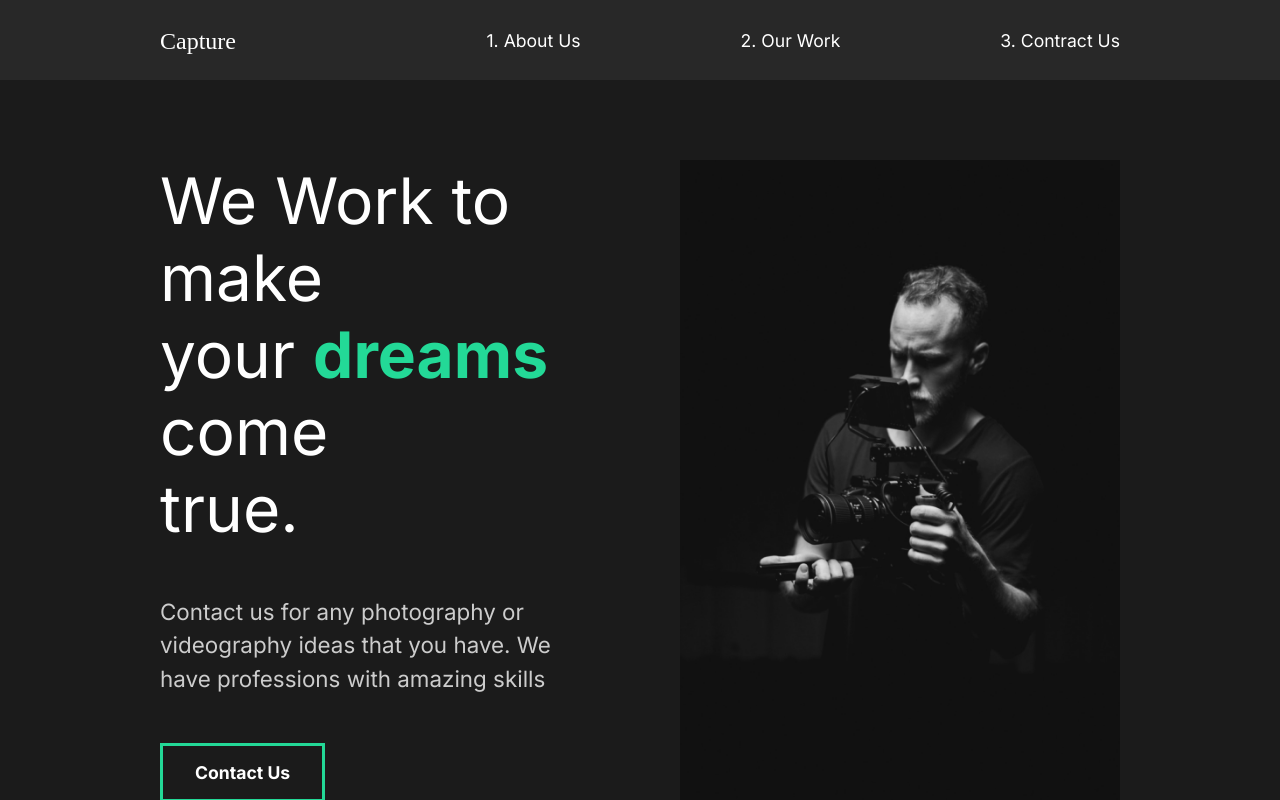
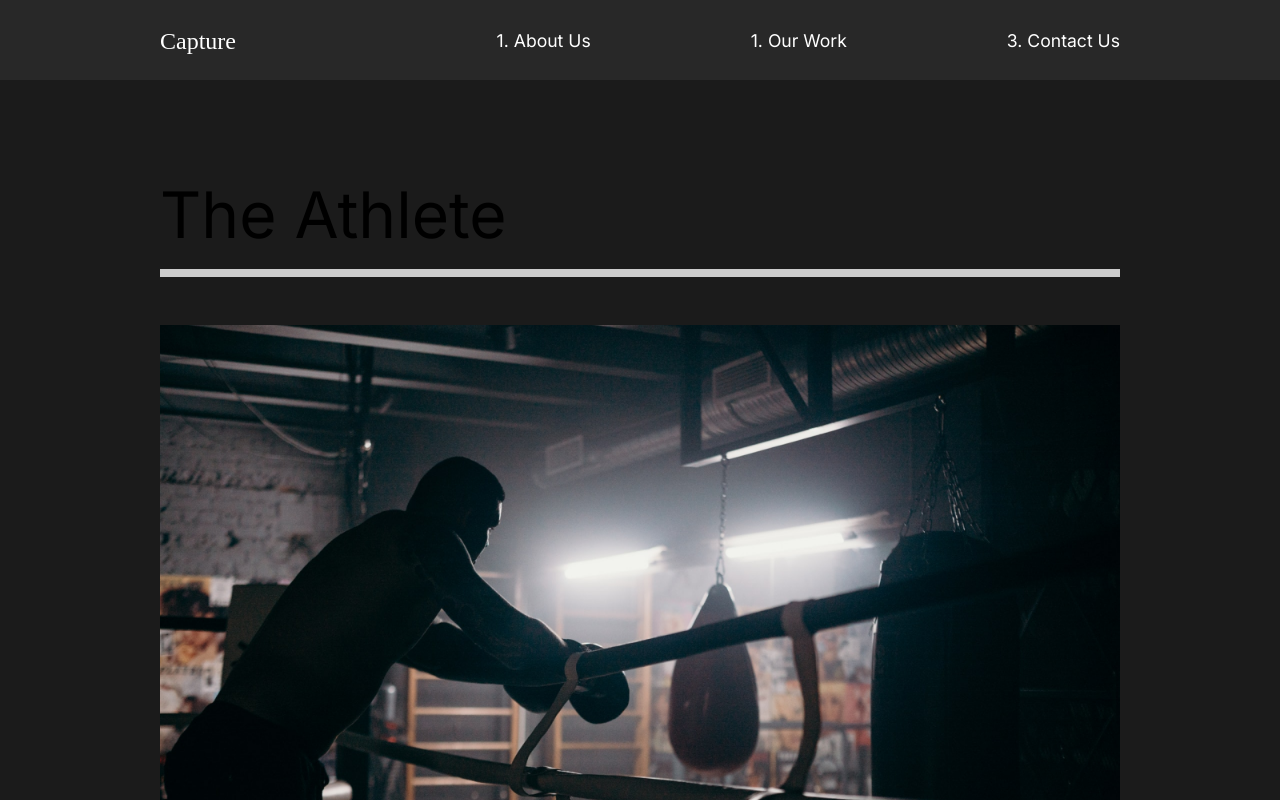
Before and after one commit to tbriggs1/portfoliowebste, a React (Create React App) app: page /work in a window 1280 px wide. Shown: the top 800 px of the page. Built offline with nearby package versions, Linux system fonts and the light colour scheme.

Commit message:
Pages added

```diff
--- a/src/App.js
+++ b/src/App.js
@@ -2,12 +2,27 @@ import React from 'react';
 import AboutSection from './components/AboutSection';
 import AboutUs from './pages/AboutUs';
 import GlobalStyle from './components/GlobalFile'
+import ContactUs from './pages/ContactUs';
+import OurWork from './pages/OurWork';
+import Nav from './components/Nav';
+import {Switch, Route} from 'react-router-dom';
 
 function App() {
   return (
     <>
       <GlobalStyle />
-      <AboutUs />
+      <Nav />
+      <Switch>
+        <Route path="/" exact>
+          <AboutUs />
+        </Route>
+        <Route path="/work" exact>
+          <OurWork />
+        </Route>
+        <Route path="/contact" exact>
+          <ContactUs />
+        </Route>
+      </Switch>
     </>
   );
 }
--- a/src/components/Nav.js
+++ b/src/components/Nav.js
@@ -1,5 +1,6 @@
 import React from 'react';
 import styled from 'styled-components';
+import {Link} from 'react-router-dom';
 
 const Nav = () => {
     return(
@@ -7,15 +8,15 @@ const Nav = () => {
             <h1><a className="logo" href="#">Capture</a></h1>
             <ul>
                 <li>
-                    <a href="#">1. About Us</a>
+                    <Link to="/">1. About Us</Link>
                 </li>
 
                 <li>
-                    <a href="#">2. Our Work</a>
+                    <Link to="/work">1. Our Work</Link>
                 </li>
 
                 <li>
-                    <a href="#">3. Contract Us</a>
+                    <Link to="/contact">3. Contact Us</Link>
                 </li>
             </ul>
         </StyledNav>
--- a/src/index.js
+++ b/src/index.js
@@ -2,10 +2,13 @@ import React from 'react';
 import ReactDOM from 'react-dom';
 import App from './App';
 import reportWebVitals from './reportWebVitals';
+import {BrowserRouter} from 'react-router-dom';
 
 ReactDOM.render(
   <React.StrictMode>
+    <BrowserRouter>
     <App />
+    </BrowserRouter>
   </React.StrictMode>,
   document.getElementById('root')
 );
--- a/src/pages/AboutUs.js
+++ b/src/pages/AboutUs.js
@@ -10,7 +10,6 @@ const AboutUs = () =>
 {
     return(
         <div>
-            <Nav />
             <AboutSection />
             <ServicesSection />
             <FaqSection />
--- /dev/null
+++ b/src/pages/ContactUs.js
@@ -0,0 +1,12 @@
+import React from 'react';
+
+const ContactUs = () => {
+    return(
+        <div>
+            <h1>Contact Us</h1>
+        </div>
+    );
+};
+
+
+export default ContactUs;
--- /dev/null
+++ b/src/pages/OurWork.js
@@ -0,0 +1,60 @@
+import React from 'react';
+import styled from 'styled-components';
+import { Link } from 'react-router-dom';
+import athlete from '../img/athlete-small.png';
+import theracter from '../img/theracer-small.png';
+import goodtimes from '../img/goodtimes-small.png';
+
+const OurWork = () => {
+    return(
+        <Work>
+            <Movie>
+                <h2>The Athlete</h2>
+                <div className="line"></div>
+                <Link>
+                    <img src={athlete} alt="athlete" />
+                </Link>
+            </Movie>
+            <Movie>
+                <h2>The Racer</h2>
+                <div className="line"></div>
+                <Link>
+                    <img src={theracter} alt="the racer" />
+                </Link>
+            </Movie>
+            <Movie>
+                <h2>The Good Times</h2>
+                <div className="line"></div>
+                <Link>
+                    <img src={goodtimes} alt="good times" />
+                </Link>
+            </Movie>
+        </Work>
+    );
+};
+
+
+const Work = styled.div`
+    min-height: 100vh;
+    overflow: hidden;
+    padding: 5rem 10rem;
+
+    h2{
+        padding: 1rem 0rem;
+    }
+`;
+const Movie = styled.div`
+    padding-bottom: 10rem;
+    .line{
+        height: 0.5rem;
+        background: #cccccc;
+        margin-bottom: 3rem;
+    }
+    img{
+        width: 100%;
+        height: 70vh;
+        object-fit: cover;
+    }
+`;
+
+export default OurWork;
```
